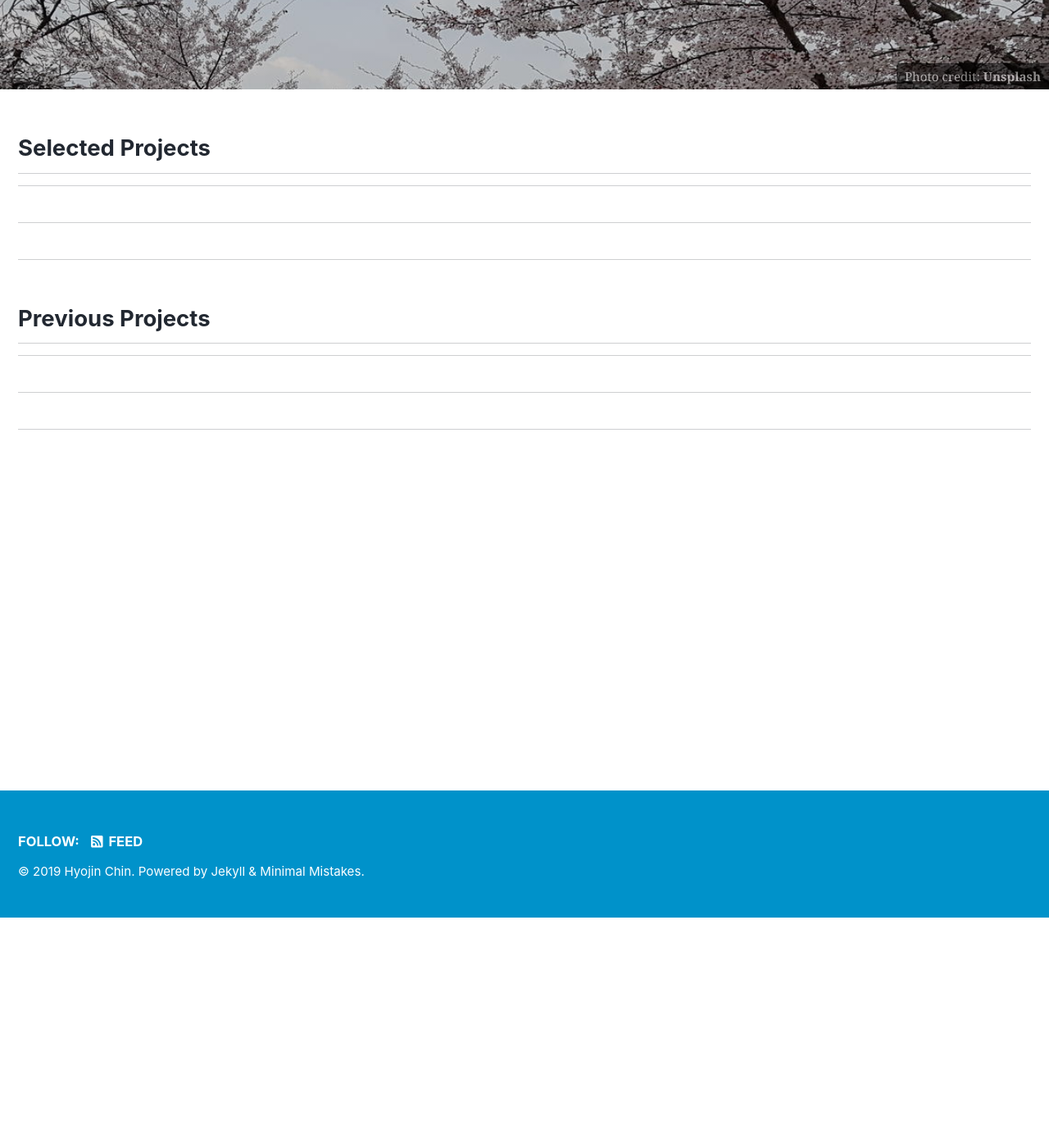
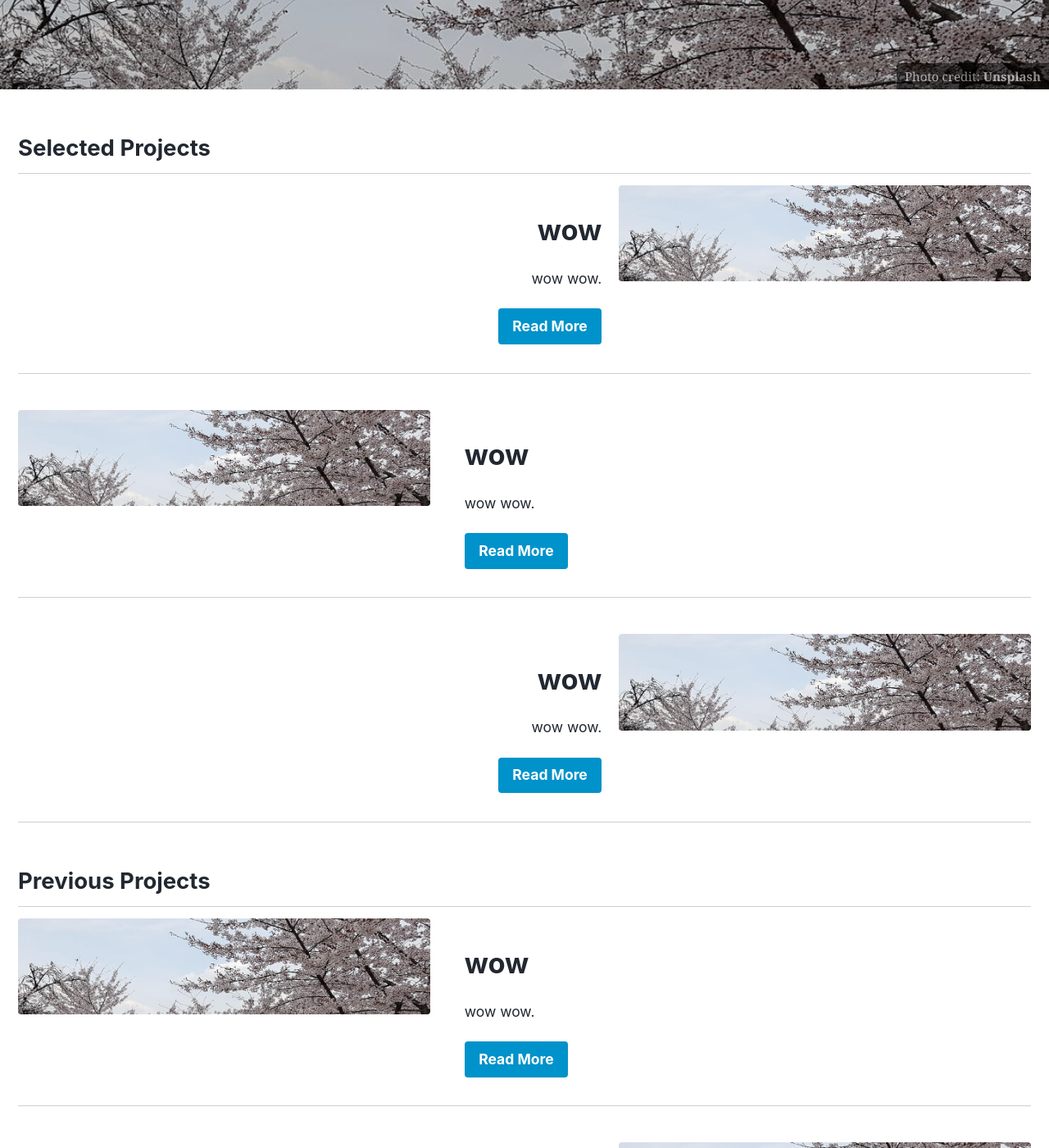
Before and after one commit to tesschin/tesschin.github.io, a Jekyll site: the page built from _pages/projects_index.md, in a window 1280 px wide and 1400 px high, scrolled down 281 px. Shown: the whole window at 82% size. Built offline with Jekyll 4.4.1, drawn with Linux system fonts in a browser that asks for light colours; nearby versions of some CDN libraries.

Commit message:
Update projects_index.md

```diff
--- a/_pages/projects_index.md
+++ b/_pages/projects_index.md
@@ -10,12 +10,12 @@
   overlay_image: ./assets/images/cherry.jpg
   caption: "Photo credit: [**Unsplash**](https://unsplash.com)"
 
-feature_hmpl:
+wowproject:
   - image_path: /assets/images/cherry.jpg
     alt: "placeholder image 2"
-    title: "bbb"
-    excerpt: 'b.'
-    url: "/cow"
+    title: "wow"
+    excerpt: 'wow wow.'
+    url: "/wowproject"
     btn_label: "Read More"
     btn_class: "btn--primary"
 ---
```
